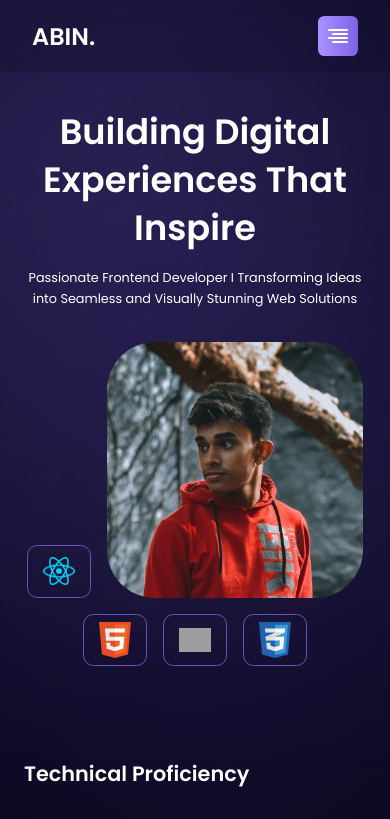
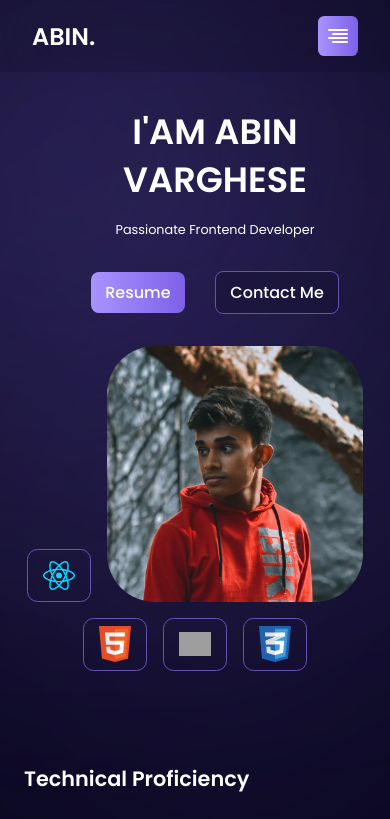
Before and after one commit to AbinVarghexe/PORTFOLIO, a React (Vite) app: page / in a window 390 px wide. Shown: the top 819 px of the page. Built offline with nearby package versions, Linux system fonts and the light colour scheme; grey boxes are pictures that could not be loaded.

Commit message:
ALL finished

```diff
--- a/package.json
+++ b/package.json
@@ -14,6 +14,7 @@
     "react": "^18.2.0",
     "react-dom": "^18.2.0",
     "react-icons": "^5.0.1",
+    "react-pdf": "^7.7.1",
     "react-scroll": "^1.9.0"
   },
   "devDependencies": {
--- a/src/components/Hero/Hero.css
+++ b/src/components/Hero/Hero.css
@@ -105,6 +105,11 @@
 
     }
 
+    .hero-content{
+        margin-left: 40px;
+        align-items: center;
+    }
+
     .hero-img>div>img {
 
         width: 20rem;
@@ -137,8 +142,15 @@
         margin-top: 3rem;
     }
 
+    .btns{
+        align-items: center;
+        justify-content: center;
+    }
+
+
     .hero-content h2,
-    .hero-content p {
+    .hero-content p,
+    .hero-content a {
         width: auto;
         text-align: center;
     }
@@ -196,3 +208,57 @@
 
 
 }
+.btns{
+    display: flex;
+    margin-top: 30px;
+    gap: 30px;
+}
+.resume{
+    font-size: 1rem;
+    font-weight: 500;
+    display: flex;
+    align-items: center;
+    justify-content: center;
+    color:#fff;
+    background: Linear-gradient(90deg, #a993fe 0%,#7e61e7 100%);
+    padding: 0.6rem 0.2rem;
+    border: none;
+    outline: 1.5px solid transparent;
+    border-radius: .5rem;
+    cursor: pointer;
+    padding: 0.5rem 0.9rem;
+    transition: all 0.3s ease-in-out;
+}
+
+.resume:hover{
+    background: Linear-gradient(90deg, #61529d 0%,#45367d 100%);
+    color:#ffffff;
+    transition: all 0.3s ease-in-out;
+    transform: scale(1.05);
+    box-shadow: 0 0 10px 3px rgba(103, 81, 185, 0.5);
+}
+
+.Contact{
+    font-size: 1rem;
+    font-weight: 500;
+    display: flex;
+    align-items: center;
+    justify-content: center;
+    border: 1.5px solid #6751b9;
+    border-radius: .5rem;
+    color:#fff;
+    background: rgba(22, 17, 47, 0.398);
+    padding: 0.6rem 0.2rem;
+    cursor: pointer;
+    backdrop-filter: blur(1rem);
+    padding: 0.5rem 0.9rem;
+    transition: all 0.3s ease-in-out;
+}
+.Contact:hover {
+    transition: all 0.3s ease-in-out;
+    border: 1.5px solid #3d316a;
+    background: rgba(5, 4, 9, 0.514);
+    transform: scale(1.05);
+    color:#c3c3c3;
+    box-shadow: 0 0 10px 3px rgba(103, 81, 185, 0.5);
+}
--- a/src/components/Hero/Hero.jsx
+++ b/src/components/Hero/Hero.jsx
@@ -1,15 +1,20 @@
 import React from 'react'
 import './Hero.css'
+import { Link } from 'react-scroll';
 
 const Hero = () => {
+
   return (
     <section id='home' className="hero-container">
     <div className="hero-content">
-    <h2>Building Digital Experiences That Inspire</h2>
+    <h2>I'AM ABIN VARGHESE</h2>
      <p>
-      Passionate Frontend Developer I Transforming Ideas into Seamless and
-      Visually Stunning Web Solutions
+      Passionate Frontend Developer
     </p>
+    <div className="btns">
+    <a href="./doc/Abin-Varghese.pdf" className='resume' download>Resume</a>
+    <Link className="Contact" to="contact" smooth={true} duration={500}>Contact Me</Link>
+    </div>
   </div>
   <div className="hero-img">
     <div>
@@ -20,13 +25,13 @@ const Hero = () => {
     </div>
     <div>
         <div className="tech-icon">
-            <img src ="./element-icon/html.svg"/>
+            <img src ="./element-icon/html.svg" alt="html icon"/>
         </div>
         <div className="tech-icon">
-            <img src ="./element-icon/tail.svg"/>
+            <img src ="./element-icon/tail.svg" alt="tailwind icon"/>
         </div>
         <div className="tech-icon">
-            <img src ="./element-icon/css.svg"/>
+            <img src ="./element-icon/css.svg" alt="css icon"/>
         </div>
     </div>
   </div>
```
Also changed, not shown: 2 other files (tests, documents, lock files or other folders).
